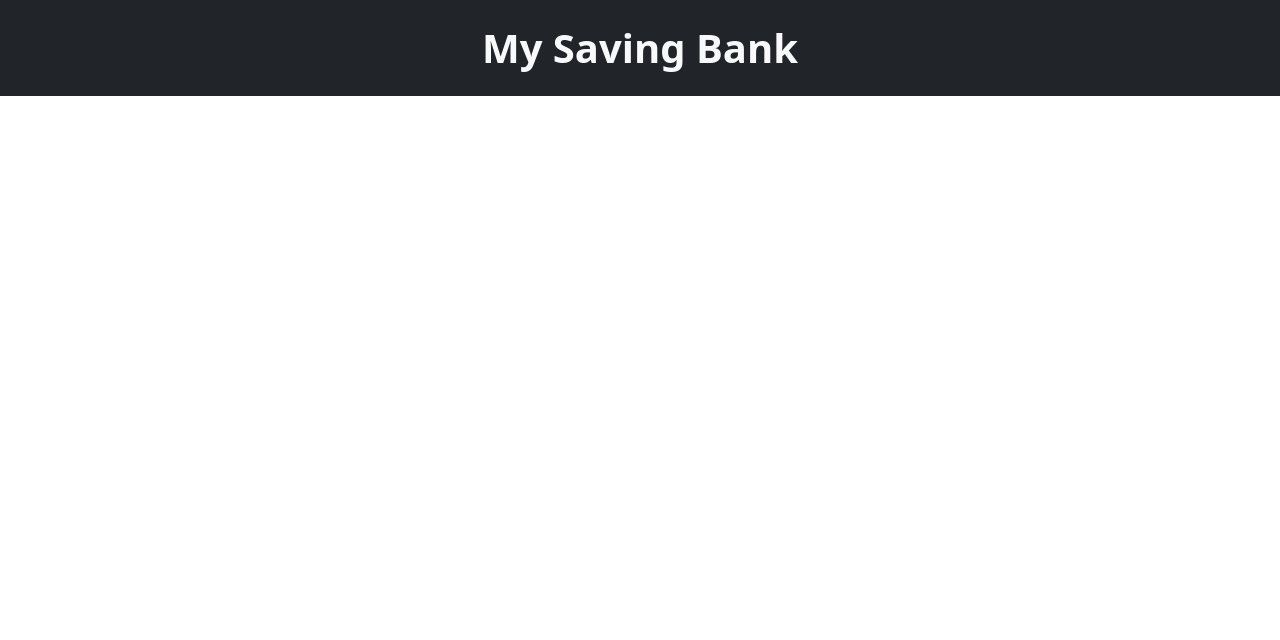
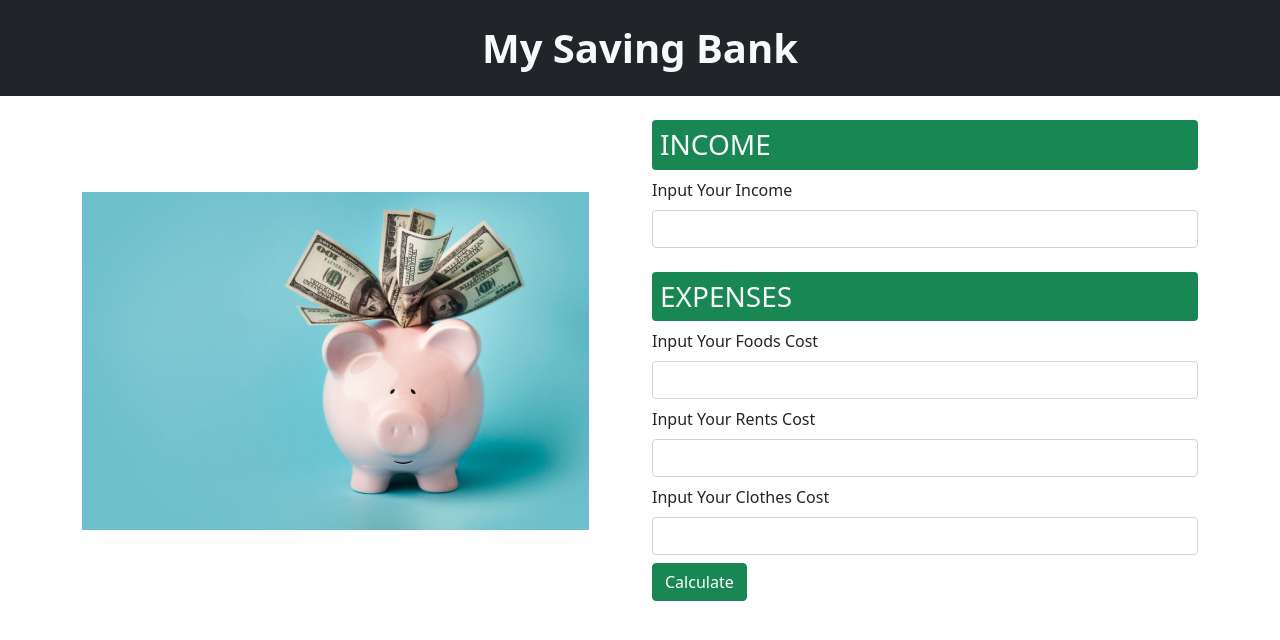
Before and after one commit to hrz07/money-master, a plain HTML site: page index.html in a window 1280 px wide. Drawn offline with nearby package versions, Linux system fonts and the light colour scheme.

Commit message:
main sections design complete

```diff
--- a/index.html
+++ b/index.html
@@ -1,15 +1,18 @@
 <!DOCTYPE html>
 <html lang="en">
+
 <head>
     <meta charset="UTF-8">
     <meta http-equiv="X-UA-Compatible" content="IE=edge">
     <meta name="viewport" content="width=device-width, initial-scale=1.0">
 
     <!-- bootstrap CDN -->
-    <link href="https://cdn.jsdelivr.net/npm/bootstrap@5.1.3/dist/css/bootstrap.min.css" rel="stylesheet" integrity="sha384-1BmE4kWBq78iYhFldvKuhfTAU6auU8tT94WrHftjDbrCEXSU1oBoqyl2QvZ6jIW3" crossorigin="anonymous">
+    <link href="https://cdn.jsdelivr.net/npm/bootstrap@5.1.3/dist/css/bootstrap.min.css" rel="stylesheet"
+        integrity="sha384-1BmE4kWBq78iYhFldvKuhfTAU6auU8tT94WrHftjDbrCEXSU1oBoqyl2QvZ6jIW3" crossorigin="anonymous">
 
     <title>My Saving Bank</title>
 </head>
+
 <body>
 
     <!-- heading section -->
@@ -20,12 +23,53 @@
     </header>
 
 
+    <!-- main section -->
+
+    <main class="mt-4">
+        <div class="container">
+            <div class="row row-cols-md-2 align-items-center">
+                <div >
+                    <img class="img-fluid" src="./photos/save-money.jpeg" alt="money saving photo">
+                </div>
+                <div >
+                    <div>
+                        <div class="mb-4">
+                            <h3 class="bg-success text-light p-2 rounded">INCOME</h3>
+                            <label for="exampleInputEmail1" class="form-label">Input Your Income</label>
+                            <input type="text" class="form-control" id="exampleInputEmail1"
+                                aria-describedby="emailHelp">
+                        </div>
+                        <div class="mb-2">
+                            <h3 class="bg-success text-light p-2 rounded">EXPENSES</h3>
+                            <label for="exampleInputEmail1" class="form-label">Input Your Foods Cost</label>
+                            <input type="text" class="form-control" id="exampleInputEmail1" aria-describedby="emailHelp">
+                          </div>
+                          <div class="mb-2">
+                            <label for="exampleInputEmail1" class="form-label">Input Your Rents Cost</label>
+                            <input type="text" class="form-control" id="exampleInputEmail1" aria-describedby="emailHelp">
+                          </div>
+                          <div class="mb-2">
+                            <label for="exampleInputEmail1" class="form-label">Input Your Clothes Cost</label>
+                            <input type="text" class="form-control" id="exampleInputEmail1" aria-describedby="emailHelp">
+                          </div>
+
+                          <button class="btn btn-success">Calculate</button>
+                    </div>
+                </div>
+            </div>
+        </div>
+    </main>
 
 
 
 
 
- <!-- bootstrap CDN (script file)    -->
- <script src="https://cdn.jsdelivr.net/npm/bootstrap@5.1.3/dist/js/bootstrap.bundle.min.js" integrity="sha384-ka7Sk0Gln4gmtz2MlQnikT1wXgYsOg+OMhuP+IlRH9sENBO0LRn5q+8nbTov4+1p" crossorigin="anonymous"></script>
+
+
+    <!-- bootstrap CDN (script file)    -->
+    <script src="https://cdn.jsdelivr.net/npm/bootstrap@5.1.3/dist/js/bootstrap.bundle.min.js"
+        integrity="sha384-ka7Sk0Gln4gmtz2MlQnikT1wXgYsOg+OMhuP+IlRH9sENBO0LRn5q+8nbTov4+1p"
+        crossorigin="anonymous"></script>
 </body>
+
 </html>
```
Also changed, not shown: photos/save-money.jpeg (added), 1 other file.
